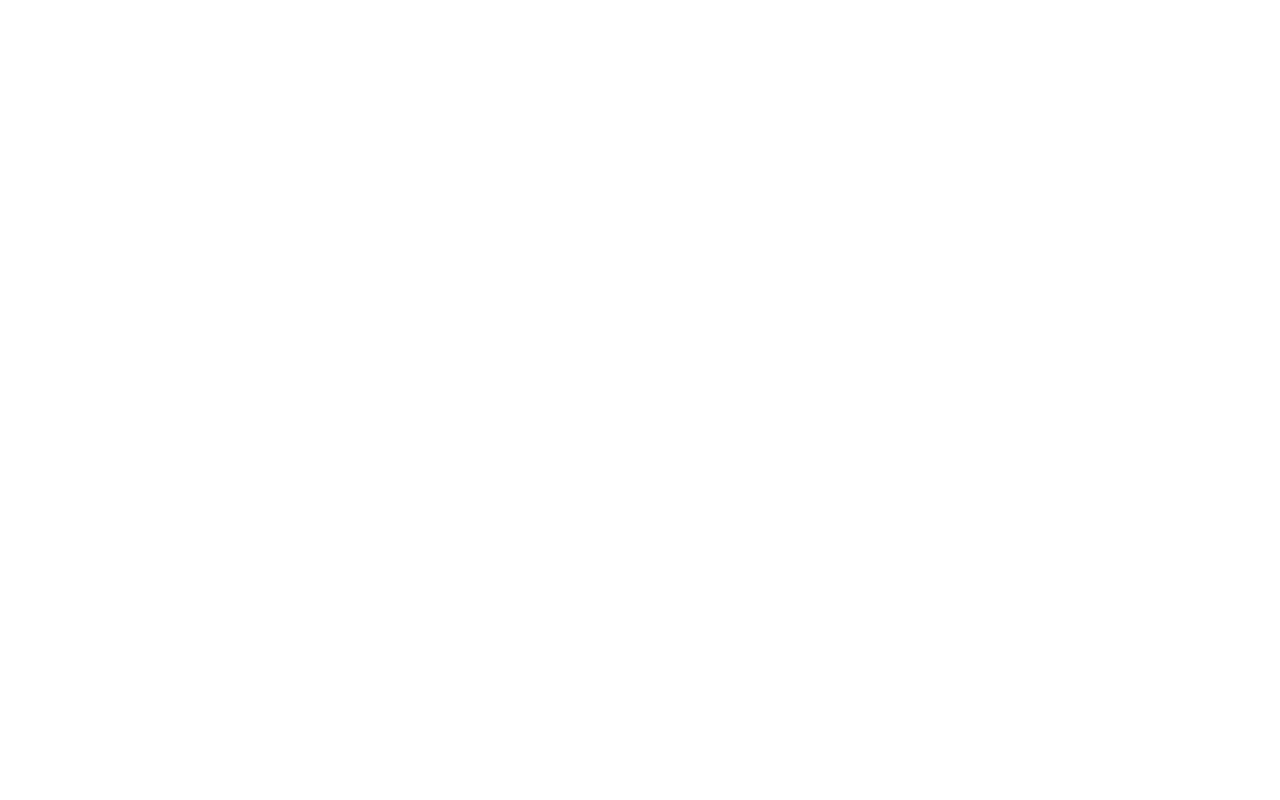
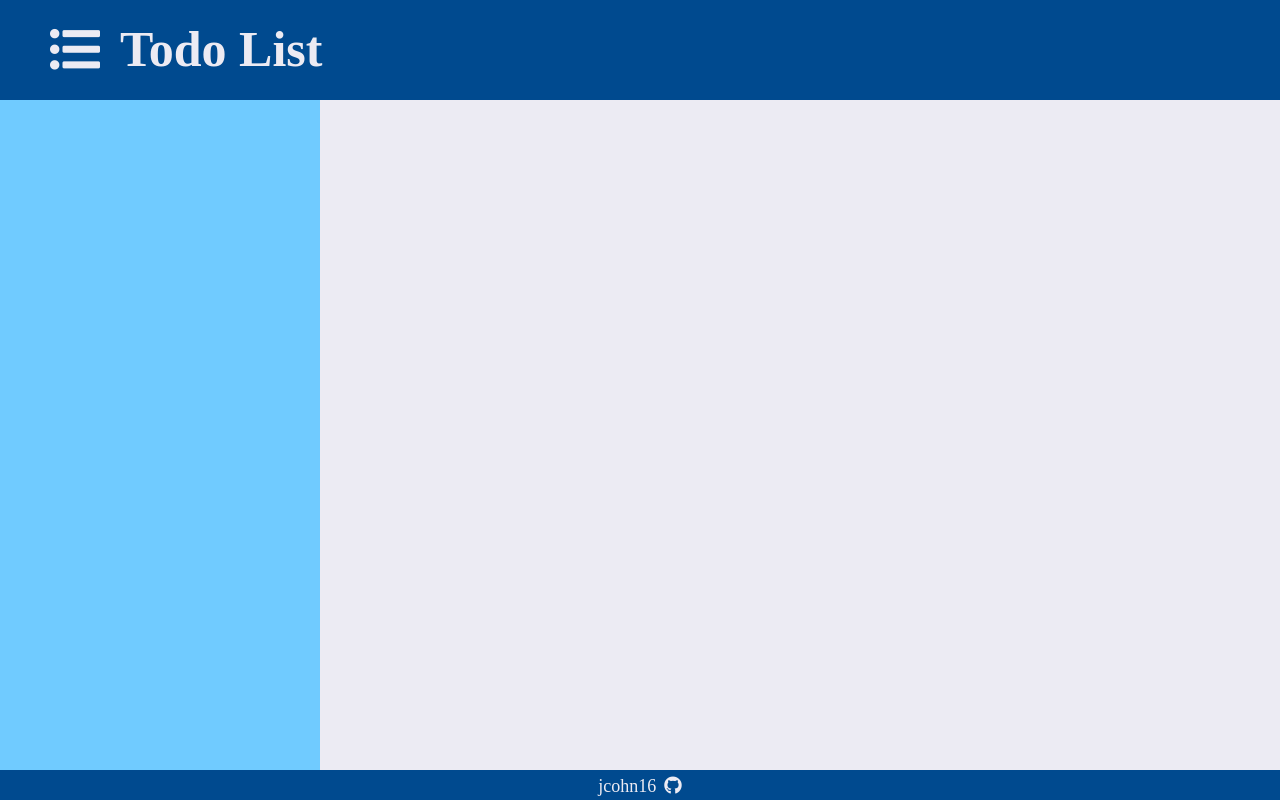
Before and after one commit to jacobcohn/todo-list, a plain HTML site: page index.html in a window 1280 px wide. Drawn offline with Linux system fonts and the light colour scheme.

Commit message:
basic html and css

```diff
--- a/index.html
+++ b/index.html
@@ -4,9 +4,29 @@
     <meta charset='utf-8'>
     <title>Todo List</title>
     <link rel='stylesheet' href='style.css'>
+    <link rel="stylesheet" href="https://use.fontawesome.com/releases/v5.0.7/css/all.css">
 </head>
 <body>
-        <div id='test'></div>
+    <div id='container'>
+        <div id='headerSection'>
+            <i id='headerIcon' class="fas fa-list-ul"></i>
+            <h1 id='headerTitle'>Todo List</h1>
+        </div>
+        <div id='projectSection'>
+
+        </div>
+        <div id='taskSection'>
+
+        </div>
+        <div id='footerSection'>
+            <a href='https://github.com/jcohn16/todo-list'>
+                <p id='footerParagraph'>jcohn16</p>
+            </a>
+            <a href='https://github.com/jcohn16/todo-list'>
+                <i id='footerIcon' class="fab fa-github"></i>
+            </a>
+        </div>
+    </div>
 
     <script src='main.js'></script>
 </body>
--- a/main.js
+++ b/main.js
@@ -15,7 +15,7 @@
   \**********************/
 /***/ (() => {
 
-eval("const test = document.querySelector('#test');\n\nconst test1 = document.createElement('div');\ntest1.id = 'test1';\ntest.appendChild(test1);\n\nconsole.log(test1);\n\n//# sourceURL=webpack://todo-list/./src/index.js?");
+eval("\n\n//# sourceURL=webpack://todo-list/./src/index.js?");
 
 /***/ })
 
--- a/style.css
+++ b/style.css
@@ -0,0 +1,67 @@
+body {
+    background: #004A8F;
+    padding: 0px;
+    margin: 0px;
+}
+
+#container {
+    display: grid;
+    grid-template-columns: 1fr 3fr;
+    grid-template-rows: 100px 1fr 30px;
+    width: 100vw;
+    min-height: 100vh;
+}
+
+#headerSection {
+    background: #004A8F;
+    color: #ECEBF3;
+    grid-area: 1 / 1 / 2 / 3;
+    display: flex;
+}
+
+#headerTitle {
+    font-size: 50px;
+    margin: 20px 0px auto 20px;
+}
+
+#headerIcon {
+    font-size: 50px;
+    margin: 24px 0px auto 50px;
+}
+
+#projectSection {
+    background: #70CBFF;
+    color: #182A3A;
+    grid-area: 2 / 1 / 3 / 2;
+}
+
+#taskSection {
+    background: #ECEBF3;
+    color: #182A3A;
+    grid-area: 2 / 2 / 3 / 3;
+}
+
+#footerSection {
+    background: #004A8F;
+    color: #ECEBF3;
+    grid-area: 3 / 1 / 4 / 3;
+    display: flex;
+    flex-direction: row;
+    justify-content: center;
+}
+
+a {
+    text-decoration: none;
+}
+
+#footerParagraph {
+    color: #ECEBF3;
+    font-size: 18px;
+    margin: 6px 4px 0px auto;
+}
+
+#footerIcon {
+    color: #ECEBF3;
+    font-size: 18px;
+    margin: 6px auto 0px 4px;
+}
```
Lines whose indentation alone changed are shown as unchanged.
